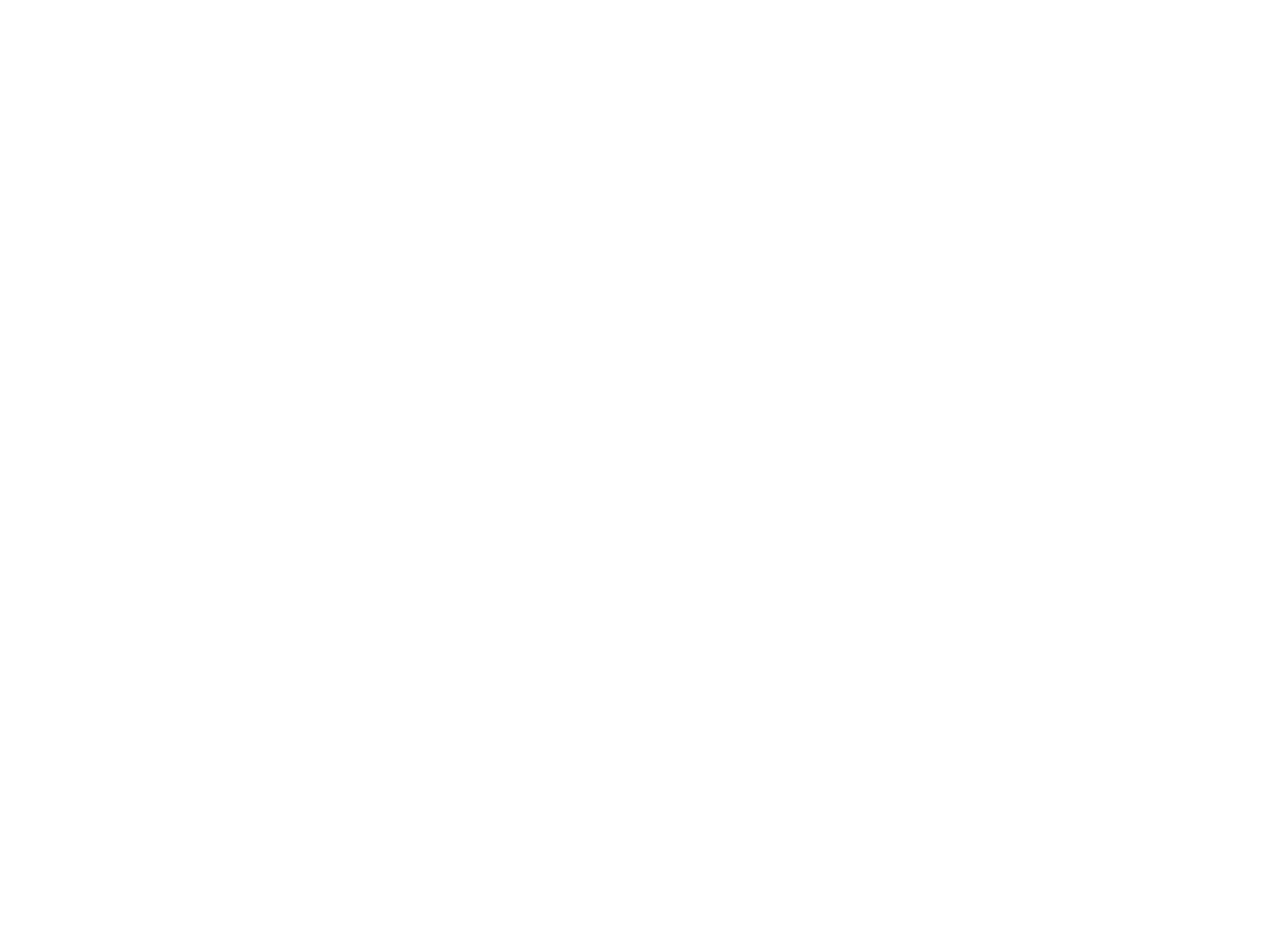
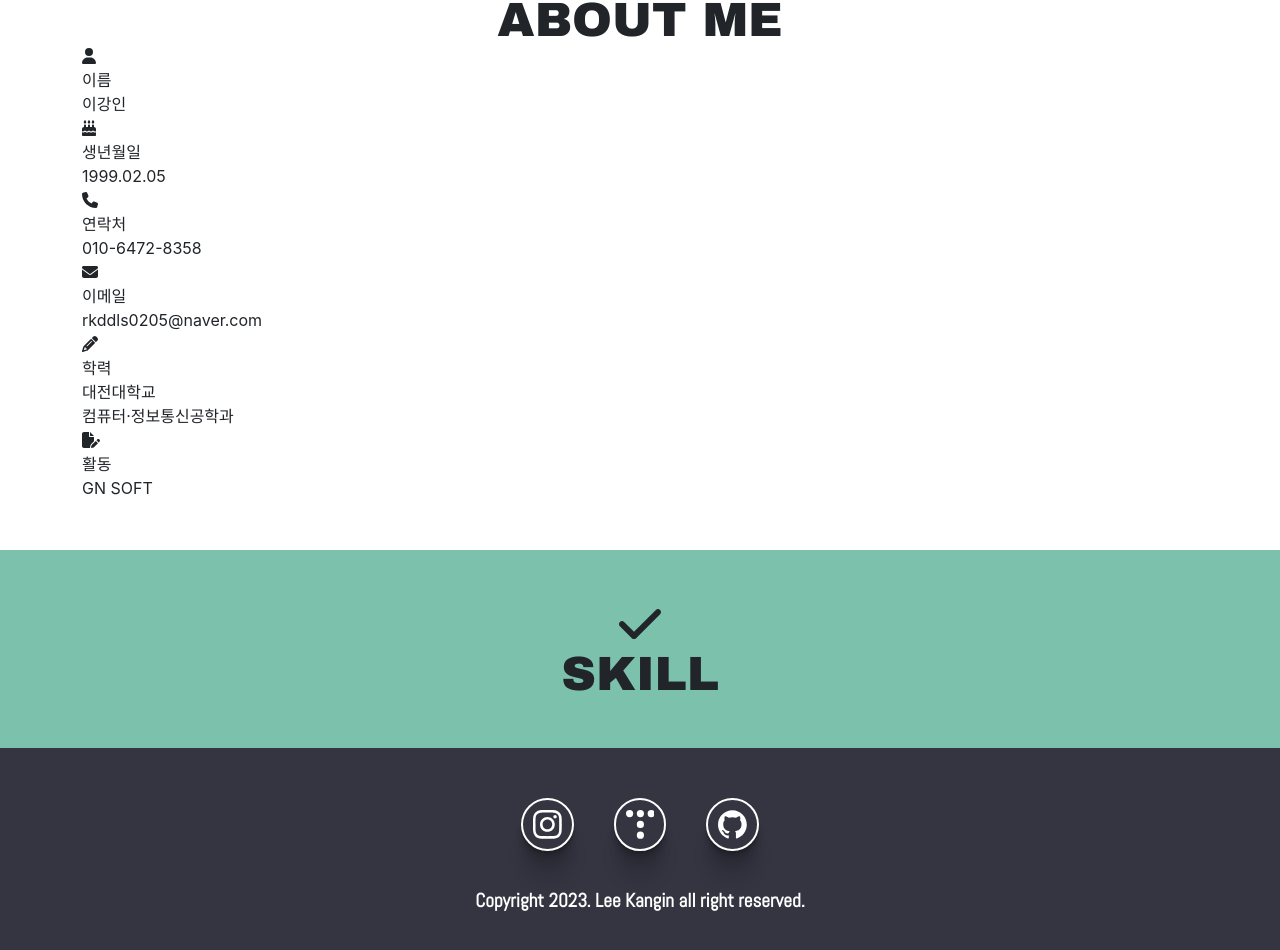
Before and after one commit to Kangin-Lee/portfolio, a React (Create React App) app: page / in a window 1280 px wide. Shown: the part 904-1854 px from the top of the page. Before the commit the page ends 825 px from the top, so only its background shows below. Built offline with nearby package versions, Linux system fonts and the light colour scheme.

Commit message:
second commit

```diff
--- a/package.json
+++ b/package.json
@@ -4,6 +4,7 @@
   "private": true,
   "dependencies": {
     "@fortawesome/fontawesome-svg-core": "^6.4.2",
+    "@fortawesome/free-brands-svg-icons": "^6.4.2",
     "@fortawesome/free-solid-svg-icons": "^6.4.2",
     "@fortawesome/react-fontawesome": "^0.2.0",
     "@testing-library/jest-dom": "^5.17.0",
@@ -13,6 +14,7 @@
     "react": "^18.2.0",
     "react-bootstrap": "^2.8.0",
     "react-dom": "^18.2.0",
+    "react-icons": "^4.10.1",
     "react-reveal": "^1.2.2",
     "react-router-dom": "^6.15.0",
     "react-scripts": "5.0.1",
--- a/src/App.css
+++ b/src/App.css
@@ -3,7 +3,15 @@
   --font-color:white;
   --font-color-hover:gray;
   --header-font-family: 'Abel', sans-serif;
-  --normal-font-family: 'Archivo Black', sans-serif;;
+  --normal-font-family: 'Archivo Black', sans-serif;
+  --footer-back-color:#343541;
+  --box-shadow:rgba(0, 0, 0, 0.09) 0px 2px 1px, rgba(0, 0, 0, 0.09) 0px 4px 2px, rgba(0, 0, 0, 0.09) 0px 8px 4px, rgba(0, 0, 0, 0.09) 0px 16px 8px, rgba(0, 0, 0, 0.09) 0px 32px 16px;
+  --title-font-size:3em;
+  --layout-Padding:50px 0;
+}
+
+a{
+  color: white;
 }
 
 /* 소개 파트-------------------------------------------------------- */
@@ -162,3 +170,74 @@
     height: 60vh;
   }
 }
+
+/* aboutme--------------------------------------------------------------- */
+.aboutme-area{
+  padding: var(--layout-Padding);
+}
+
+.menutitle{
+  display: flex;
+  flex-direction: column;
+  justify-content: center;
+  align-items: center;
+  font-size: 3em;
+  font-family: var(--normal-font-family);
+  line-height: 1em;
+}
+
+/* skill---------------------------------------------------------------- */
+.skill-area{
+  background-color: #7cc1ac;
+  padding: var(--layout-Padding);
+}
+
+/* footer----------------------------------------------------------- */
+footer{
+  background-color: var(--footer-back-color);
+  padding: var(--layout-Padding);
+}
+
+.footer-area{
+  display: flex;
+  flex-direction: column;
+  justify-content: center;
+  align-items: center;
+}
+
+.footer-brands{
+  list-style: none;
+  display: flex;
+  font-size: 1.8em;
+  padding: 0;
+}
+
+.footer-brands li{
+  display: flex;
+  justify-content: center;
+  align-items: center;
+  padding: 10px;
+  margin: 0 20px;
+  border: 2px solid white;
+  border-radius: 100%;
+  color: white;
+  background-color: var(--footer-back-color);
+  box-shadow: var(--box-shadow);
+}
+
+.footer-brands li:hover{
+  color: var(--footer-back-color);
+  border-color:var(--footer-back-color) ;
+  background-color: white;
+  transition: 0.5s;
+  box-shadow: none;
+  transform: translateY(2px);
+}
+
+.footer-copyright{
+  font-weight: bold;
+  font-size: 1.2em;
+  color: white;
+  margin-top: 20px;
+  font-family: var(--header-font-family);
+}
--- a/src/App.js
+++ b/src/App.js
@@ -1,13 +1,16 @@
-
-import './App.css';
-import AboutMe from './Layout/AboutMe';
-import Introduce from './Layout/Introduce';
+import "./App.css";
+import AboutMe from "./Layout/AboutMe";
+import Footer from "./Layout/Footer";
+import Introduce from "./Layout/Introduce";
+import Skill from "./Layout/Skill";
 
 function App() {
   return (
     <div>
-      <Introduce/>
-      <AboutMe/>
+      <Introduce />
+      <AboutMe />
+      <Skill />
+      <Footer />
     </div>
   );
 }
--- a/src/Layout/AboutMe.js
+++ b/src/Layout/AboutMe.js
@@ -1,11 +1,45 @@
 import React from 'react'
+import { Container } from "react-bootstrap";
+import { FontAwesomeIcon } from "@fortawesome/react-fontawesome";
+import {
+  faCheck,
+  faUser,
+  faCakeCandles,
+  faPhone,
+  faEnvelope,
+  faPencil,
+  faFilePen,
+} from "@fortawesome/free-solid-svg-icons";
+import AboutMenu from "../component/AboutMenu";
+import MenuTitle from "../component/MenuTitle";
 
 const AboutMe = () => {
   return (
-    <div>
-      asdasdasd
+    <div className="aboutme-area">
+      <Container>
+        <header>
+          <MenuTitle title={"ABOUT ME"} />
+        </header>
+        <AboutMenu icon={faUser} title={"이름"} sub={"이강인"} />
+        <AboutMenu icon={faCakeCandles} title={"생년월일"} sub={"1999.02.05"} />
+        <AboutMenu icon={faPhone} title={"연락처"} sub={"010-6472-8358"} />
+        <AboutMenu
+          icon={faEnvelope}
+          title={"이메일"}
+          sub={"rkddls0205@naver.com"}
+        />
+        <AboutMenu
+          icon={faPencil}
+          title={"학력"}
+          sub={"대전대학교"}
+          sub2={"컴퓨터·정보통신공학과"}
+        />
+        <AboutMenu icon={faFilePen} title={"활동"} sub={"GN SOFT"} />
+
+        <section></section>
+      </Container>
     </div>
-  )
-}
+  );
+};
 
 export default AboutMe
--- /dev/null
+++ b/src/Layout/Footer.js
@@ -0,0 +1,38 @@
+import React from "react";
+import { Container } from "react-bootstrap";
+import { SiInstagram, SiTistory, SiGithub } from "react-icons/si";
+
+const Footer = () => {
+  return (
+    <footer>
+      <Container>
+        <div className="footer-area">
+          <ul className="footer-brands">
+            <a href="https://www.instagram.com/kanginlee9925/">
+              <li>
+                <SiInstagram />
+              </li>
+            </a>
+            <a href="https://conquer-it.tistory.com/">
+              <li>
+                <SiTistory />
+              </li>
+            </a>
+
+            <a href="https://github.com/Kangin-Lee">
+              <li>
+                <SiGithub />
+              </li>
+            </a>
+          </ul>
+
+          <section className="footer-copyright">
+            Copyright 2023. Lee Kangin all right reserved.
+          </section>
+        </div>
+      </Container>
+    </footer>
+  );
+};
+
+export default Footer;
--- /dev/null
+++ b/src/Layout/Skill.js
@@ -0,0 +1,17 @@
+import React from "react";
+import { Container } from "react-bootstrap";
+import MenuTitle from "../component/MenuTitle";
+
+const Skill = () => {
+  return (
+    <div className="skill-area">
+      <Container>
+        <header>
+          <MenuTitle title={"SKILL"} />
+        </header>
+      </Container>
+    </div>
+  );
+};
+
+export default Skill;
--- /dev/null
+++ b/src/component/AboutMenu.js
@@ -0,0 +1,23 @@
+import React from "react";
+import { FontAwesomeIcon } from "@fortawesome/react-fontawesome";
+
+const AboutMenu = ({ icon, title, sub, sub2, sub3, sub4 }) => {
+  return (
+    <div>
+      <div>
+        <FontAwesomeIcon icon={icon} />
+      </div>
+      <div>
+        <div>{title}</div>
+        <div>
+          <div>{sub}</div>
+          <div>{sub2}</div>
+          <div>{sub3}</div>
+          <div>{sub4}</div>
+        </div>
+      </div>
+    </div>
+  );
+};
+
+export default AboutMenu;
--- /dev/null
+++ b/src/component/MenuTitle.js
@@ -0,0 +1,23 @@
+import React from "react";
+import { FontAwesomeIcon } from "@fortawesome/react-fontawesome";
+import { faCheck } from "@fortawesome/free-solid-svg-icons";
+import { Bounce, Fade } from "react-reveal/";
+
+const MenuTitle = ({ title }) => {
+  return (
+    <div className="menutitle">
+      <div>
+        <Bounce top delay={1000}>
+          <FontAwesomeIcon icon={faCheck} />
+        </Bounce>
+      </div>
+      <div>
+        <Fade left delay={600}>
+          {title}
+        </Fade>
+      </div>
+    </div>
+  );
+};
+
+export default MenuTitle;
```
Also changed, not shown: 1 other file (tests, documents, lock files or other folders).
